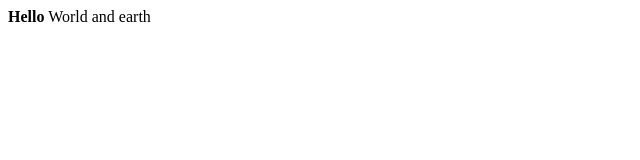
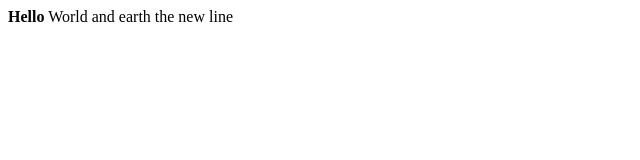
Before and after one commit to Pattaraphon123/hello-git, a plain HTML site: page index.html in a window 1280 px wide. Shown: the full height of the page, 0-640 px from the left. Drawn offline with Linux system fonts and the light colour scheme.

Commit message:
update index.html , register.html

```diff
--- a/index.html
+++ b/index.html
@@ -7,5 +7,6 @@
 </head>
 <body>
     <b>Hello</b> World and earth
+    the new line
 </body>
 </html>
```
Also changed, not shown: register.html (+1 -0 lines), 1 other file.
